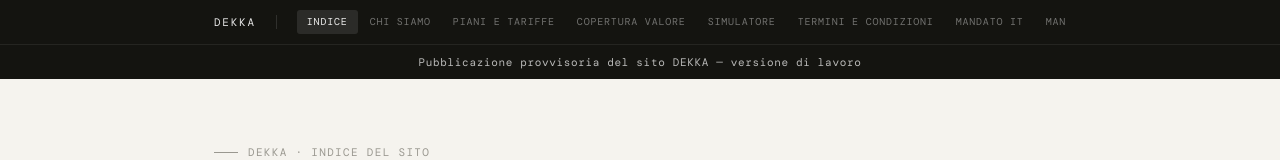
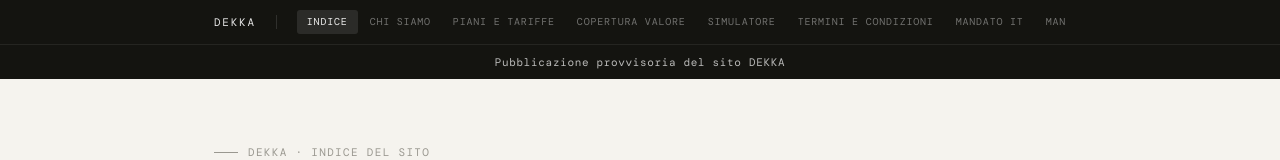
Before and after one commit to tarabiniluca/dekka, a plain HTML site: page index.html in a window 1280 px wide. Shown: the top 160 px of the page. Drawn offline with nearby package versions, Linux system fonts and the light colour scheme; a web font is replaced by a local one.

Commit message:
Accorcia testo banner provvisorio
Co-Authored-By: Claude Sonnet 4.6 <noreply@anthropic.com>

```diff
--- a/index.html
+++ b/index.html
@@ -73,7 +73,7 @@
 </head>
 <body>
 
-<div class="prov-banner">Pubblicazione provvisoria del sito DEKKA — versione di lavoro</div>
+<div class="prov-banner">Pubblicazione provvisoria del sito DEKKA</div>
 
 <div class="page">
 
```
